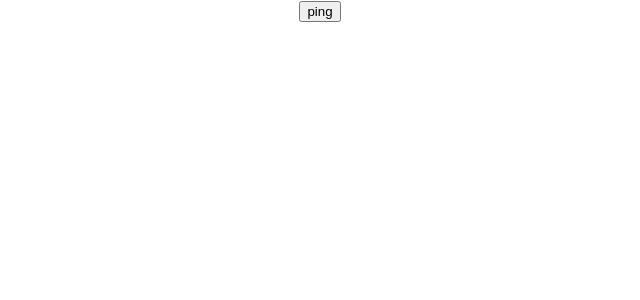
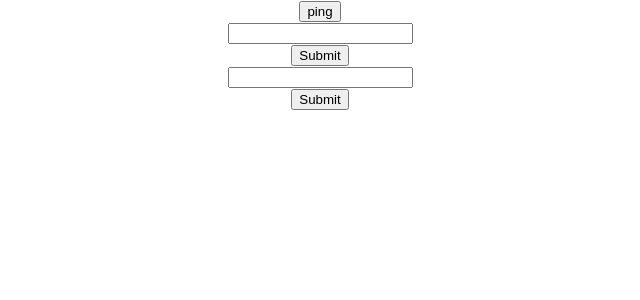
Before and after one commit to cmarr768/ts-react, a React (Create React App) app: page / in a window 1280 px wide. Shown: the top 300 px of the page, without its empty margins (320-960 px from the left). Built offline with nearby package versions, Linux system fonts and the light colour scheme.

Commit message:
add user form with class and hooks

```diff
--- a/src/App.tsx
+++ b/src/App.tsx
@@ -1,6 +1,8 @@
 import React from 'react';
 import axios from "axios"
 import './App.css';
+import { UserFormClass } from "./user/user-form-class"
+import { UserFormHooks } from "./user/user-form-hooks"
 
 const sendPing = async () => {
   const response = await axios({
@@ -13,7 +15,13 @@ const sendPing = async () => {
 function App() {
   return (
     <div className="App">
-      <button onClick={sendPing}>ping</button>
+      <div>
+        <button onClick={sendPing}>ping</button>
+      </div>
+      <div>
+        <div><UserFormClass></UserFormClass></div>
+        <div><UserFormHooks></UserFormHooks></div>
+      </div>
     </div>
   );
 }
--- /dev/null
+++ b/src/user/user-form-class.tsx
@@ -0,0 +1,37 @@
+import React from 'react';
+
+type Props = {};
+type State = { firstName: string };
+
+export class UserFormClass extends React.Component<Props, State> {
+    constructor() {
+        super({});
+        this.state = {
+            firstName: ""
+        };
+        this.handleChange = this.handleChange.bind(this);
+        this.handleSubmit = this.handleSubmit.bind(this);
+    }
+
+    handleChange(event: any) {
+        this.setState({ firstName: event.target.value });
+    }
+
+    handleSubmit(event: any) {
+        event.preventDefault();
+        alert('Submit name from class ' + this.state.firstName);
+    }
+
+    render() {
+        return (
+            <div>
+                <div>
+                    <input type="text" value={this.state.firstName} onChange={this.handleChange}></input>
+                </div>
+                <div>
+                    <button onClick={this.handleSubmit}>Submit</button>
+                </div>
+            </div>
+        );
+    }
+}
--- /dev/null
+++ b/src/user/user-form-hooks.tsx
@@ -0,0 +1,22 @@
+import React, { useState } from 'react';
+
+export const UserFormHooks = () => {
+    // Declare a new state variable, which we'll call "count"
+    const [firstName, setFirstName] = useState("");
+
+    const handleSubmit = (evt: any) => {
+        evt.preventDefault();
+        alert(`Submit name from hooks ${firstName}`)
+    }
+
+    return (
+        <div>
+            <div>
+                <input type="text" value={firstName} onChange={e => setFirstName(e.target.value)} />
+            </div>
+            <div>
+                <button onClick={handleSubmit}>Submit</button>
+            </div>
+        </div>
+    );
+}
```
